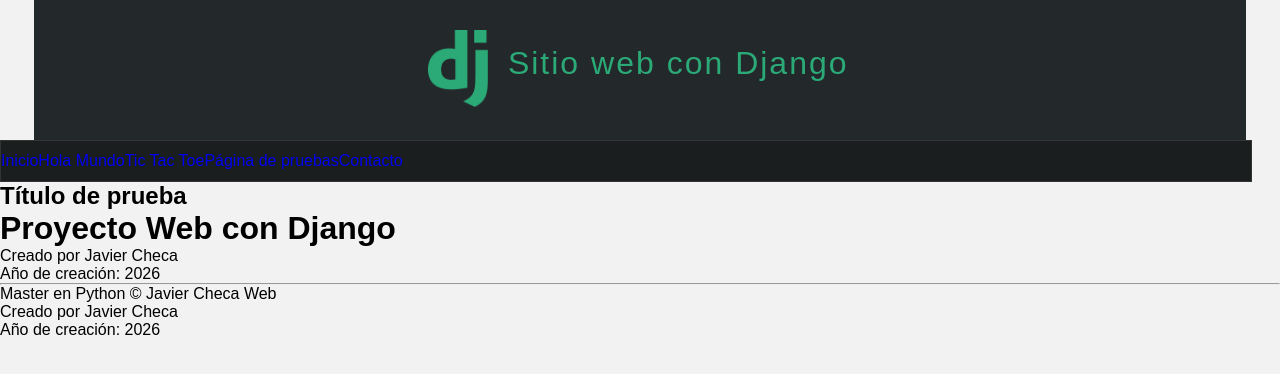
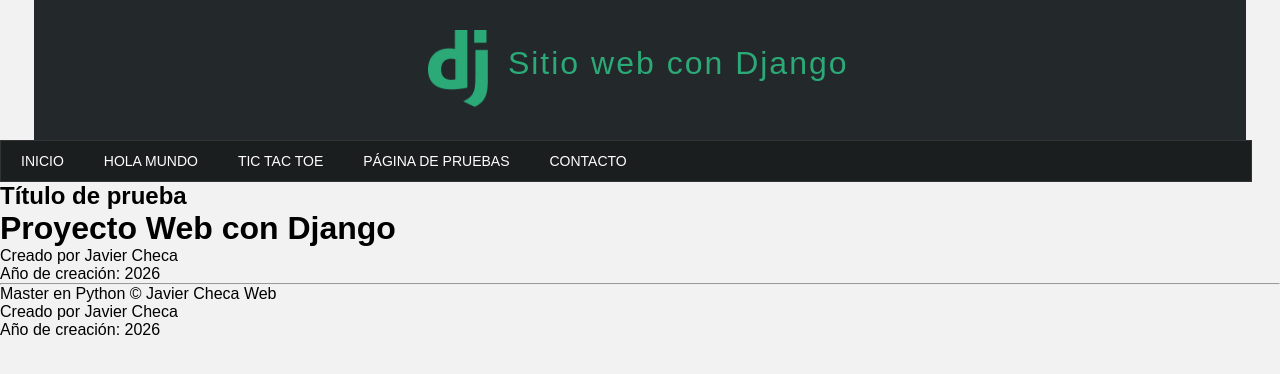
Before and after one commit to Javier-Checa/MASTER-PYTHON, a Django app: page / in a window 1280 px wide. Shown: the top 374 px of the page. Run offline with Django 3.2, Linux system fonts and the light colour scheme.

Commit message:
Aprendiendo Django cont99

```diff
--- a/22-django/AprendiendoDjango/miapp/static/css/styles.css
+++ b/22-django/AprendiendoDjango/miapp/static/css/styles.css
@@ -64,3 +64,11 @@ nav ul li{
     line-height: 40px;
     float: left;
 }
+
+nav ul li a{
+    display: block;
+    padding: 0px 20px;
+    color: #fff;
+    font-size: 14px;
+    text-transform: uppercase;
+}
```
